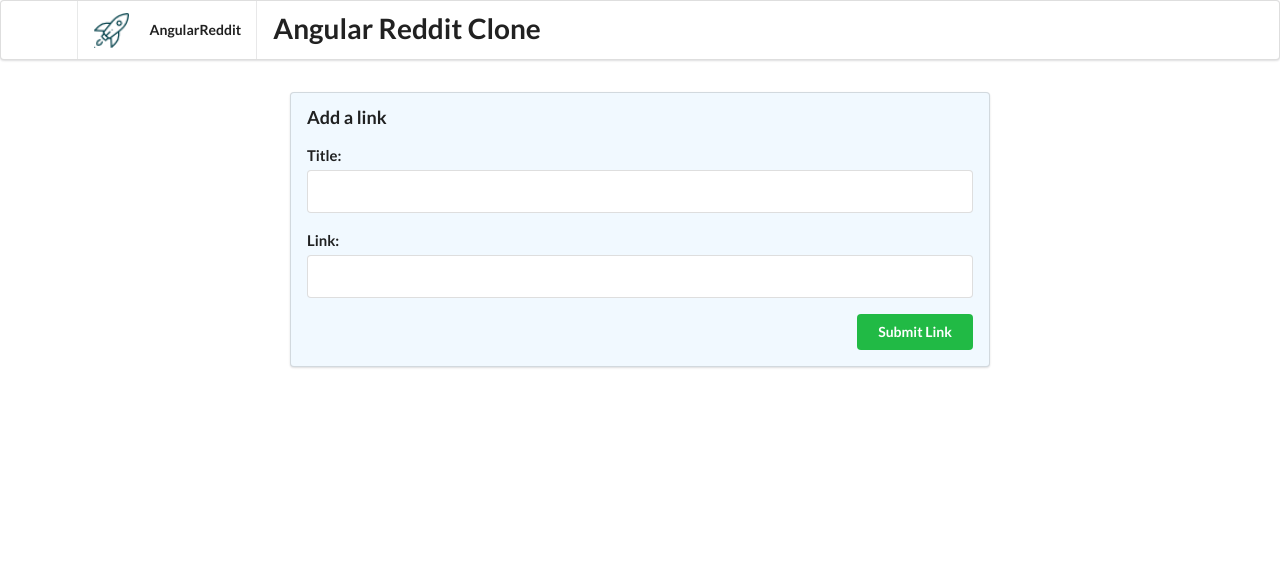
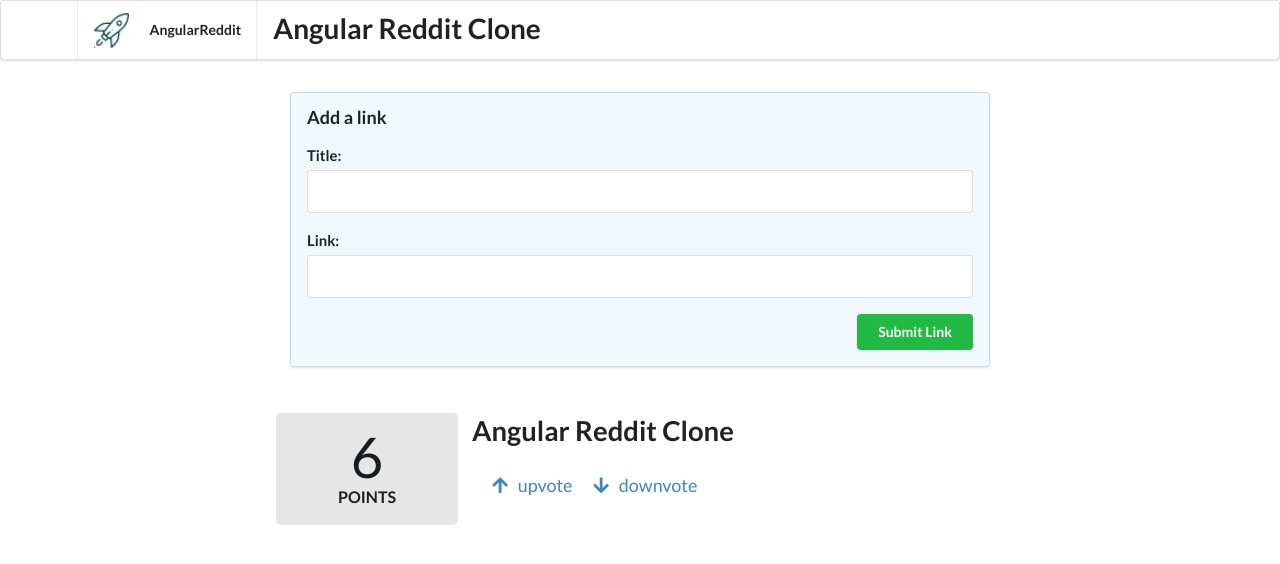
Before and after one commit to usbpendrive/angular-reddit-clone, an Angular app: page / in a window 1280 px wide. Shown: the top 564 px of the page. Built offline with nearby package versions, Linux system fonts and the light colour scheme.

Commit message:
Article component.

```diff
--- a/src/app/app.component.html
+++ b/src/app/app.component.html
@@ -13,3 +13,7 @@
     Submit Link
   </button>
 </form>
+
+<div class="ui grid posts">
+  <app-article></app-article>
+</div>
--- a/src/app/article/article.component.html
+++ b/src/app/article/article.component.html
@@ -1,3 +1,29 @@
-<p>
-  article works!
-</p>
+<div class="four wide column center aligned votes">
+  <div class="ui statistic">
+    <div class="value">
+      {{ votes }}
+    </div>
+    <div class="label">
+      Points
+    </div>
+  </div>
+</div>
+<div class="twelve wide column">
+  <a class="ui large header" href="{{ link }}">
+    {{ title }}
+  </a>
+  <ul class="ui big horizontal list voters">
+    <li class="item">
+      <a href (click)="votesUp()">
+        <i class="arrow up icon"></i>
+        upvote
+      </a>
+    </li>
+    <li class="item">
+      <a href (click)="votesDown()">
+        <i class="arrow down icon"></i>
+        downvote
+      </a>
+    </li>
+  </ul>
+</div>
--- a/src/app/article/article.component.ts
+++ b/src/app/article/article.component.ts
@@ -1,4 +1,4 @@
-import { Component, OnInit } from '@angular/core';
+import {Component, HostBinding, OnInit} from '@angular/core';
 
 @Component({
   selector: 'app-article',
@@ -6,8 +6,24 @@ import { Component, OnInit } from '@angular/core';
   styleUrls: ['./article.component.css']
 })
 export class ArticleComponent implements OnInit {
+  @HostBinding('attr.class') cssClass = 'row';
+  votes: number;
+  title: string;
+  link: string;
 
-  constructor() { }
+  constructor() {
+    this.title = 'Angular Reddit Clone';
+    this.link = 'https://github.com/usbpendrive/angular-reddit-clone';
+    this.votes = 6;
+  }
+
+  votesUp() {
+    this.votes += 1;
+  }
+
+  votesDown() {
+    this.votes -= 1;
+  }
 
   ngOnInit() {
   }
```
